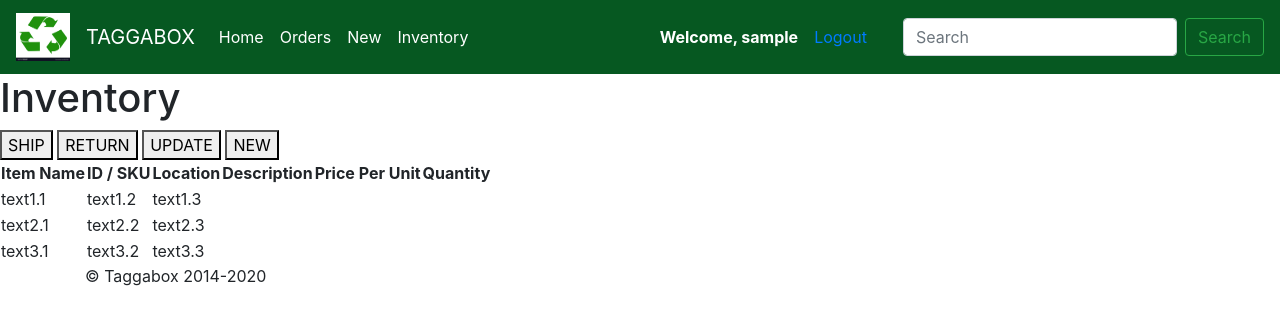
After one commit to Dthomas0729/File-Manager, a Django app: page /inventory/ in a window 1280 px wide. The commit adds this page. Shown: the top 325 px of the page. Run offline with Django 3.2, Linux system fonts and the light colour scheme; the visitor is signed in with stand-in values (Sample User, id 1); some libraries are stand-ins or nearby versions.

Commit message:
start inventory page, add items to models and update urls for inventory

```diff
--- a/file_manager/admin.py
+++ b/file_manager/admin.py
@@ -1,7 +1,10 @@
 from django.contrib import admin
 
-from .models import Customer, RentalOrder
+from .models import Customer, RentalOrder, Item, ItemType, Location
 
 # Register your models here.
 admin.site.register(Customer)
 admin.site.register(RentalOrder)
+admin.site.register(Item)
+admin.site.register(ItemType)
+admin.site.register(Location)
--- a/file_manager/templates/file_manager/base.html
+++ b/file_manager/templates/file_manager/base.html
@@ -51,8 +51,8 @@
       <li class="nav-item active">
         <a class="nav-link" href="/new_customer">New</a>
       </li>
-     <li class="nav-item">
-        <a class="nav-link disabled" href="#">Inventory</a>
+     <li class="nav-item active">
+        <a class="nav-link" href="/inventory">Inventory</a>
       </li>
     </ul>
 
--- /dev/null
+++ b/file_manager/templates/file_manager/inventory.html
@@ -0,0 +1,58 @@
+{% extends "file_manager/base.html" %}
+
+{% block content %}
+    <h1>Inventory</h1>
+
+    <div class="inventory-actions">
+        <button>
+            SHIP
+        </button>
+
+        <button>
+            RETURN
+        </button>
+
+        <button>
+            UPDATE
+        </button>
+
+        <button>
+            NEW
+        </button>
+    </div>
+
+    <section class="main-inventory-content">
+        <table>
+            <thead>
+              <tr>
+                <th>Item Name</th>
+                <th>ID / SKU</th>
+                <th>Location</th>
+                <th>Description</th>
+                <th>Price Per Unit</th>
+                <th>Quantity</th>
+              </tr>
+             </thead>
+             <tbody>
+               <tr>
+                 <td>text1.1</td>
+                 <td>text1.2</td>
+                 <td>text1.3</td>
+               </tr>
+               <tr>
+                 <td>text2.1</td>
+                 <td>text2.2</td>
+                 <td>text2.3</td>
+               </tr>
+               <tr>
+                 <td>text3.1</td>
+                 <td>text3.2</td>
+                 <td>text3.3</td>
+               </tr>
+               <tr>
+               </tr>
+            </tbody>
+          </table>
+    </section>
+
+{% endblock content %}
--- a/file_manager/templates/file_manager/storage.html
+++ /dev/null
@@ -1,5 +0,0 @@
-{% extends "file_manager/base.html" %}
-
-{% block content %}
-    <h1>WAREHOUSE STORAGE</h1>
-{% endblock content %}
--- a/file_manager/urls.py
+++ b/file_manager/urls.py
@@ -6,7 +6,7 @@ urlpatterns = [
     path('', views.home, name='home'),
     path('<int:invoice>/', views.order_details, name='order_details'),
     path('orders/', views.display_orders, name='display_orders'),
-    path('storage/', views.storage, name='storage'),
+    path('inventory/', views.inventory, name='inventory'),
     path('new_customer/', views.customer_form, name='customer_form'),
     path('new_order/', views.rental_order_form, name='rental_order_form'),
 
--- a/file_manager/views.py
+++ b/file_manager/views.py
@@ -530,8 +530,8 @@ def display_orders(request):
 
 
 @login_required(login_url='/login')
-def storage(request):
-    return render(request, 'file_manager/storage.html')
+def inventory(request):
+    return render(request, 'file_manager/inventory.html')
 
 
 def login_page(request):
```
Also changed, not shown: file_manager/models.py (+24 -0 lines), file_manager/migrations/0003_item_itemtype_location.py (added).
